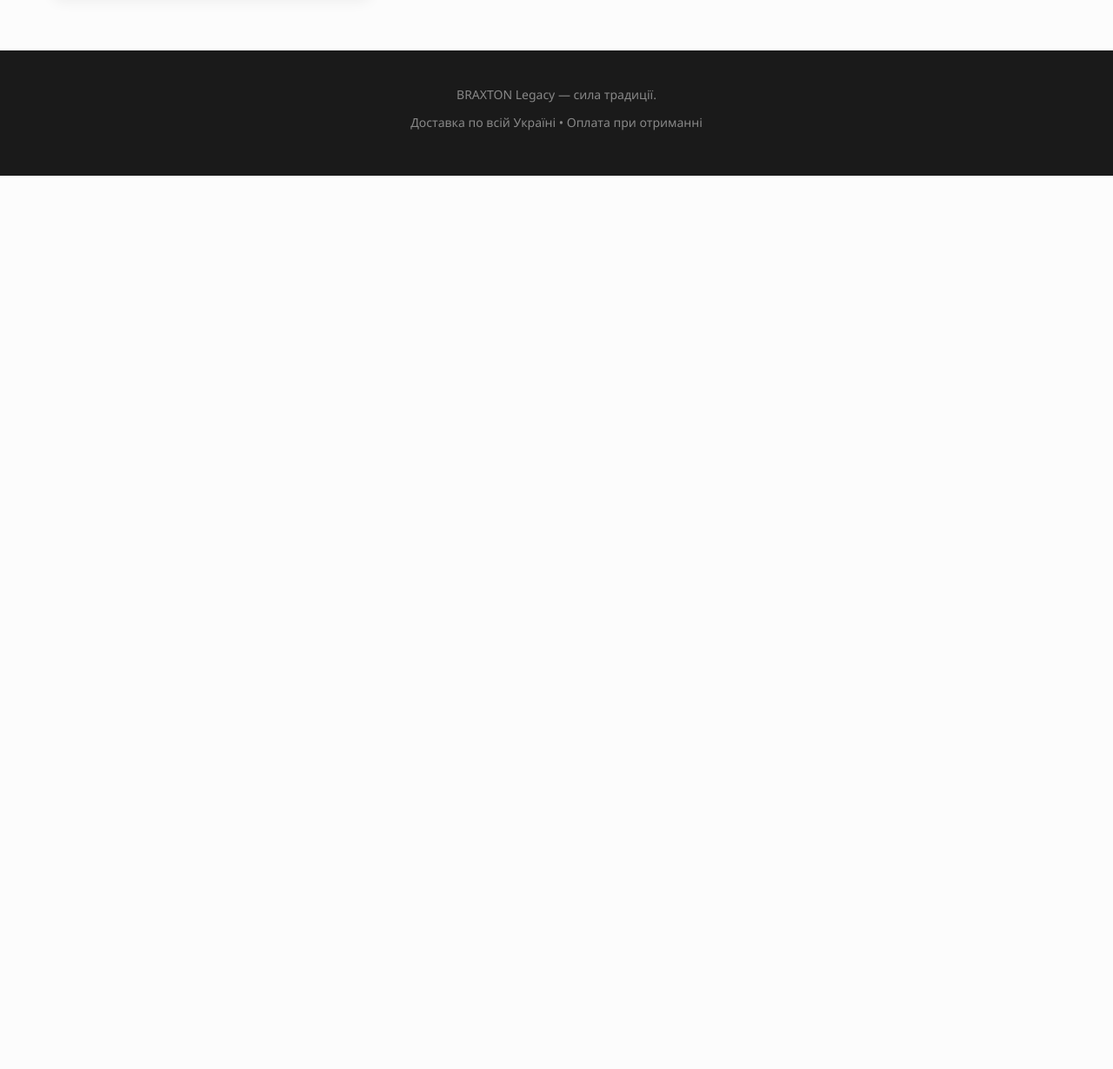
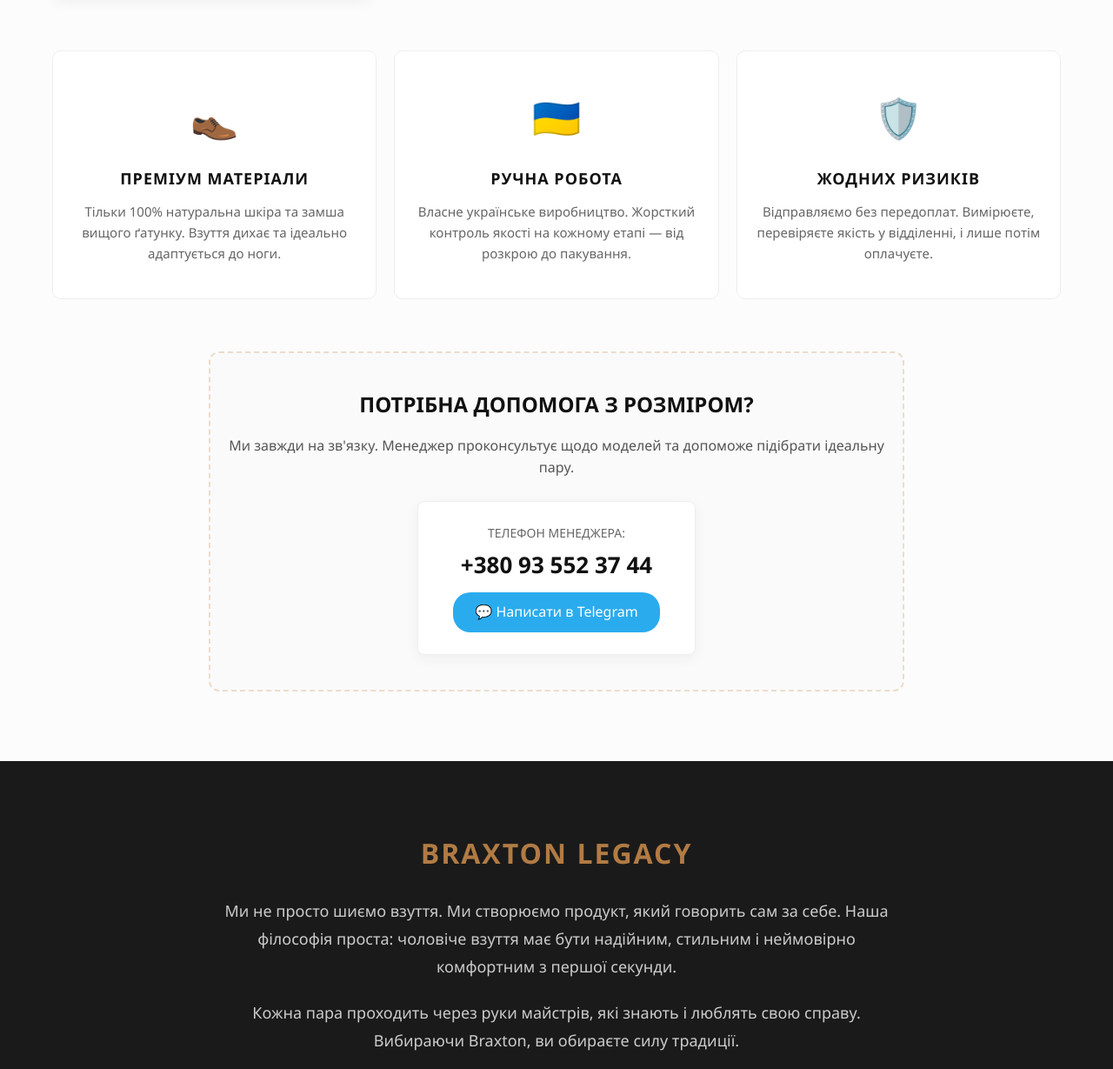
Before and after one commit to braxton-shoes/braxton-shoes.github.io, a plain HTML site: page index.html in a window 1280 px wide. Shown: the part 1871-3100 px from the top of the page at 87% size. Before the commit the page ends 2073 px from the top, so only its background shows below. Drawn offline with Linux system fonts and the light colour scheme.

Commit message:
Update index.html

```diff
--- a/index.html
+++ b/index.html
@@ -52,10 +52,7 @@
         .card { background: #fff; border-radius: 10px; overflow: hidden; box-shadow: 0 5px 15px rgba(0,0,0,0.05); transition: transform 0.3s, box-shadow 0.3s; text-decoration: none; display: flex; flex-direction: column; border: 1px solid #eee; }
         .card:hover { transform: translateY(-5px); box-shadow: 0 10px 25px rgba(0,0,0,0.1); border-color: #b17b44; }
 
-        /* ЗМІНИ ТУТ: background: #fff і padding, щоб фотографіям було "просторо" */
         .card-img-wrapper { width: 100%; aspect-ratio: 4/5; overflow: hidden; background: #fff; position: relative; padding: 15px; }
-
-        /* ЗМІНИ ТУТ: object-fit: contain (картинка влазить повністю) */
         .card-img-wrapper img { width: 100%; height: 100%; object-fit: contain; transition: transform 0.5s; }
         .card:hover .card-img-wrapper img { transform: scale(1.05); }
 
@@ -70,8 +67,30 @@
         .card-btn { background: #111; color: #fff; text-align: center; padding: 12px; border-radius: 6px; font-weight: bold; text-transform: uppercase; font-size: 14px; transition: 0.3s; }
         .card:hover .card-btn { background: #b17b44; }
 
+        /* --- НОВІ БЛОКИ --- */
+        .features-grid { display: grid; grid-template-columns: repeat(auto-fit, minmax(250px, 1fr)); gap: 20px; max-width: 1200px; margin: 60px auto; padding: 0 20px; }
+        .feature-box { text-align: center; padding: 40px 20px; background: #fff; border-radius: 10px; border: 1px solid #eee; transition: 0.3s; }
+        .feature-box:hover { transform: translateY(-5px); border-color: #b17b44; box-shadow: 0 10px 25px rgba(0,0,0,0.05); }
+        .feature-icon { font-size: 45px; margin-bottom: 20px; }
+        .feature-title { font-size: 18px; font-weight: bold; margin-bottom: 12px; color: #111; text-transform: uppercase; letter-spacing: 1px; }
+        .feature-desc { font-size: 15px; color: #666; line-height: 1.6; }
+
+        .contact-block { max-width: 800px; margin: 40px auto 80px; background: #fafafa; padding: 40px 20px; border-radius: 12px; text-align: center; border: 2px dashed #eedccb; }
+        .contact-block h3 { color: #111; font-size: 24px; margin-bottom: 15px; text-transform: uppercase; }
+        .contact-block p { color: #555; margin-bottom: 25px; font-size: 16px; }
+        .contact-cta { font-size: 20px; font-weight: bold; background: #fff; display: inline-block; padding: 25px 40px; border-radius: 8px; box-shadow: 0 4px 15px rgba(0,0,0,0.05); border: 1px solid #eee; }
+        .contact-phone { display: block; color: #111; text-decoration: none; font-size: 26px; margin-bottom: 10px; transition: 0.3s; }
+        .contact-phone:hover { color: #b17b44; }
+        .contact-tg { display: inline-block; color: #fff; background: #2AABEE; text-decoration: none; font-size: 16px; padding: 10px 25px; border-radius: 20px; font-weight: normal; transition: 0.3s; }
+        .contact-tg:hover { background: #1c92d2; transform: scale(1.05); }
+
+        .brand-story { background: #1a1a1a; color: #fff; padding: 80px 20px; text-align: center; margin-top: 60px; }
+        .brand-story-content { max-width: 800px; margin: 0 auto; }
+        .brand-story h2 { color: #b17b44; font-size: 32px; margin-bottom: 25px; text-transform: uppercase; letter-spacing: 2px; }
+        .brand-story p { font-size: 18px; line-height: 1.8; color: #ccc; margin-bottom: 20px; }
+
         /* Футер */
-        footer { background-color: #1a1a1a; color: #fff; padding: 40px 20px; text-align: center; margin-top: auto; }
+        footer { background-color: #1a1a1a; color: #fff; padding: 40px 20px; text-align: center; margin-top: auto; border-top: 1px solid #333; }
         footer p { color: #888; font-size: 14px; margin-bottom: 10px; }
 
         @media (max-width: 768px) {
@@ -83,6 +102,8 @@
             .card-price { font-size: 16px; }
             .card-btn { padding: 10px; font-size: 12px; }
             .card-img-wrapper { aspect-ratio: 1/1; padding: 10px; }
+            .contact-cta { padding: 20px; width: 100%; }
+            .contact-phone { font-size: 22px; }
         }
     </style>
 </head>
@@ -149,6 +170,42 @@
         </div>
     </div>
 
+    <div class="features-grid">
+        <div class="feature-box">
+            <div class="feature-icon">👞</div>
+            <div class="feature-title">Преміум матеріали</div>
+            <div class="feature-desc">Тільки 100% натуральна шкіра та замша вищого ґатунку. Взуття дихає та ідеально адаптується до ноги.</div>
+        </div>
+        <div class="feature-box">
+            <div class="feature-icon">🇺🇦</div>
+            <div class="feature-title">Ручна робота</div>
+            <div class="feature-desc">Власне українське виробництво. Жорсткий контроль якості на кожному етапі — від розкрою до пакування.</div>
+        </div>
+        <div class="feature-box">
+            <div class="feature-icon">🛡️</div>
+            <div class="feature-title">Жодних ризиків</div>
+            <div class="feature-desc">Відправляємо без передоплат. Вимірюєте, перевіряєте якість у відділенні, і лише потім оплачуєте.</div>
+        </div>
+    </div>
+
+    <div class="contact-block">
+        <h3>Потрібна допомога з розміром?</h3>
+        <p>Ми завжди на зв'язку. Менеджер проконсультує щодо моделей та допоможе підібрати ідеальну пару.</p>
+        <div class="contact-cta">
+            <span style="display: block; font-size: 14px; color: #666; font-weight: normal; margin-bottom: 5px; text-transform: uppercase;">Телефон менеджера:</span>
+            <a href="tel:+380935523744" class="contact-phone">+380 93 552 37 44</a>
+            <a href="https://t.me/+380935523744" target="_blank" class="contact-tg">💬 Написати в Telegram</a>
+        </div>
+    </div>
+
+    <div class="brand-story">
+        <div class="brand-story-content">
+            <h2>Braxton Legacy</h2>
+            <p>Ми не просто шиємо взуття. Ми створюємо продукт, який говорить сам за себе. Наша філософія проста: чоловіче взуття має бути надійним, стильним і неймовірно комфортним з першої секунди.</p>
+            <p>Кожна пара проходить через руки майстрів, які знають і люблять свою справу. Вибираючи Braxton, ви обираєте силу традиції.</p>
+        </div>
+    </div>
+
     <footer>
         <p>BRAXTON Legacy — сила традиції.</p>
         <p>Доставка по всій Україні • Оплата при отриманні</p>
```
